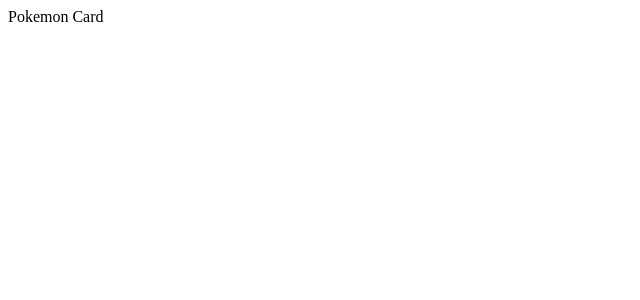
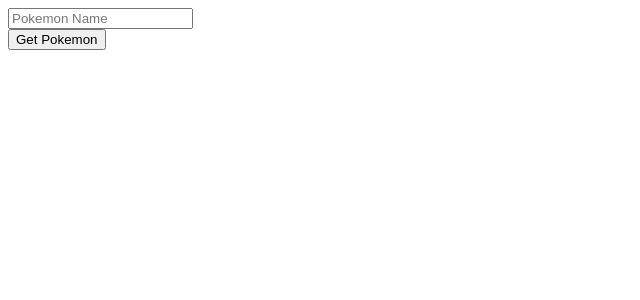
Before and after one commit to JustinsHub/single-pokemon-card, a React (Create React App) app: page / in a window 1280 px wide. Shown: the top 300 px of the page, without its empty margins (0-640 px from the left). Built offline with nearby package versions, Linux system fonts and the light colour scheme.

Commit message:
set up for handleSubmit pokemon name form

```diff
--- a/package.json
+++ b/package.json
@@ -17,7 +17,7 @@
     "web-vitals": "^1.0.1"
   },
   "scripts": {
-    "start": "react-scripts start",
+    "start": "BROWSER='brave browser' react-scripts start",
     "build": "react-scripts build",
     "test": "react-scripts test",
     "eject": "react-scripts eject"
--- a/src/PokemonCard.tsx
+++ b/src/PokemonCard.tsx
@@ -1,9 +1,49 @@
-import React from "react";
+import React, { ChangeEvent, useState } from "react";
+import Pokemon from "./pokemon-service/PokemonAPI";
+import PokemonInterface from "./types/Pokemon";
 
 const PokemonCard:React.FC = () => {
+    const INITIAL_POKEMON:PokemonInterface = {
+        pokemonName: ''
+    }
+
+    const [pokemonInput, setPokemonInput] = useState<PokemonInterface>(INITIAL_POKEMON)
+    const [pokemonName, setPokemonName] = useState<string | null>(null)
+    //make a button for randomizing pokemon for getRandomPokemon
+
+    const handleChange = (e: ChangeEvent<HTMLInputElement>) => {
+        const {name, value} = e.target
+        setPokemonInput((pokemonName => ({...pokemonName, [name]:value}))
+        )}
+
+    const handleSubmit = async(e: React.SyntheticEvent) => {
+        e.preventDefault()
+        try {
+            const getPokemon = await Pokemon.getPokemonByName(pokemonInput.pokemonName)
+            console.log(getPokemon.data)
+            setPokemonName(getPokemon.data.name)
+        } catch (error) {
+            return error
+        }
+    }
+
     return (
         <div>
-            Pokemon Card
+            <form onSubmit={handleSubmit}>
+                <input
+                id="get-pokemon"
+                name="pokemonName"
+                value={pokemonInput.pokemonName}
+                placeholder="Pokemon Name"
+                onChange={handleChange}
+                />
+                <div>
+                    <button>Get Pokemon</button>
+                </div>
+            </form>
+            <div>
+                {pokemonName}
+            </div>
         </div>
     )
 }
--- a/src/pokemon-service/PokemonAPI.ts
+++ b/src/pokemon-service/PokemonAPI.ts
@@ -1,13 +1,13 @@
 import HTTP from '../helper-commons/http-pokemon-base'
 
 const getPokemonByName = async(pokemon: string) => {
-    let newPokemon = await HTTP.get(`/${pokemon}`)
-    console.log(newPokemon)
+    let namePokemon = await HTTP.get(`/${pokemon}`)
+    return namePokemon
 }
 
 const  getRandomPokemon = async(id: number) => {
     let randomPokemon = await HTTP.get(`/${id}`) //<-- randomize this id
-    console.log(randomPokemon)
+    return randomPokemon
 }
 
 const Pokemon = {
--- /dev/null
+++ b/src/types/Pokemon.ts
@@ -0,0 +1,3 @@
+export default interface PokemonInterface {
+    pokemonName: string
+}
```
Also changed, not shown: public/manifest.json.
